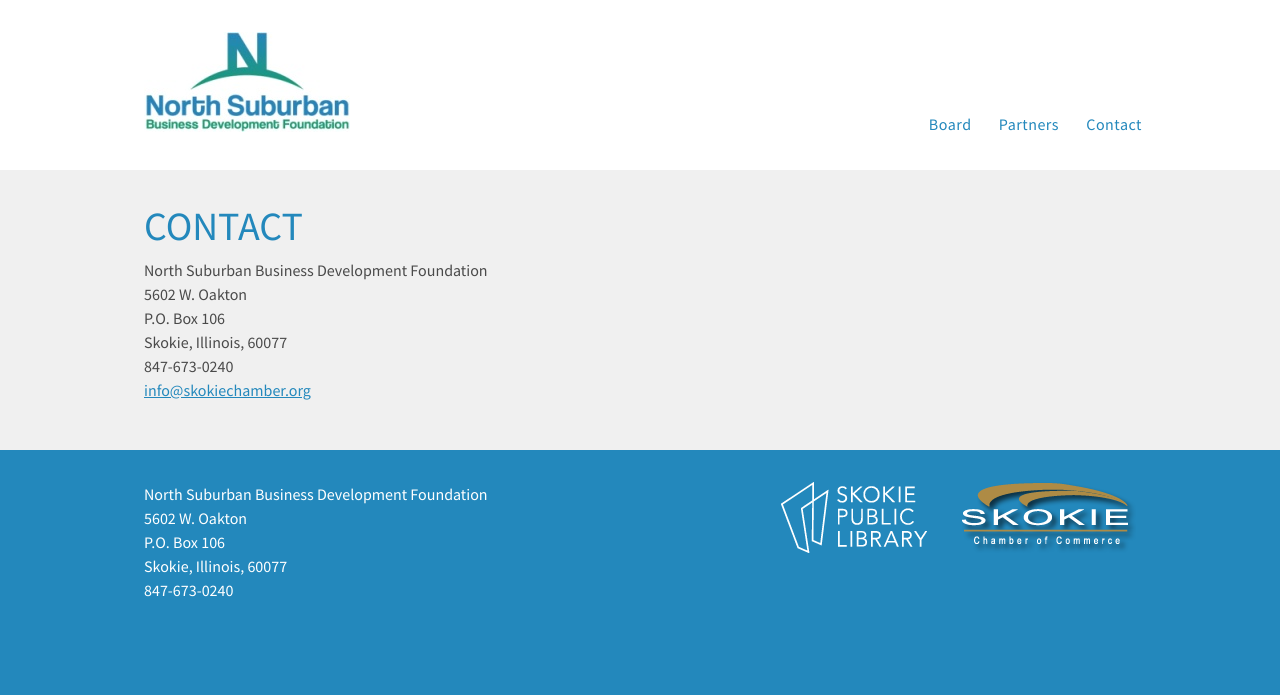
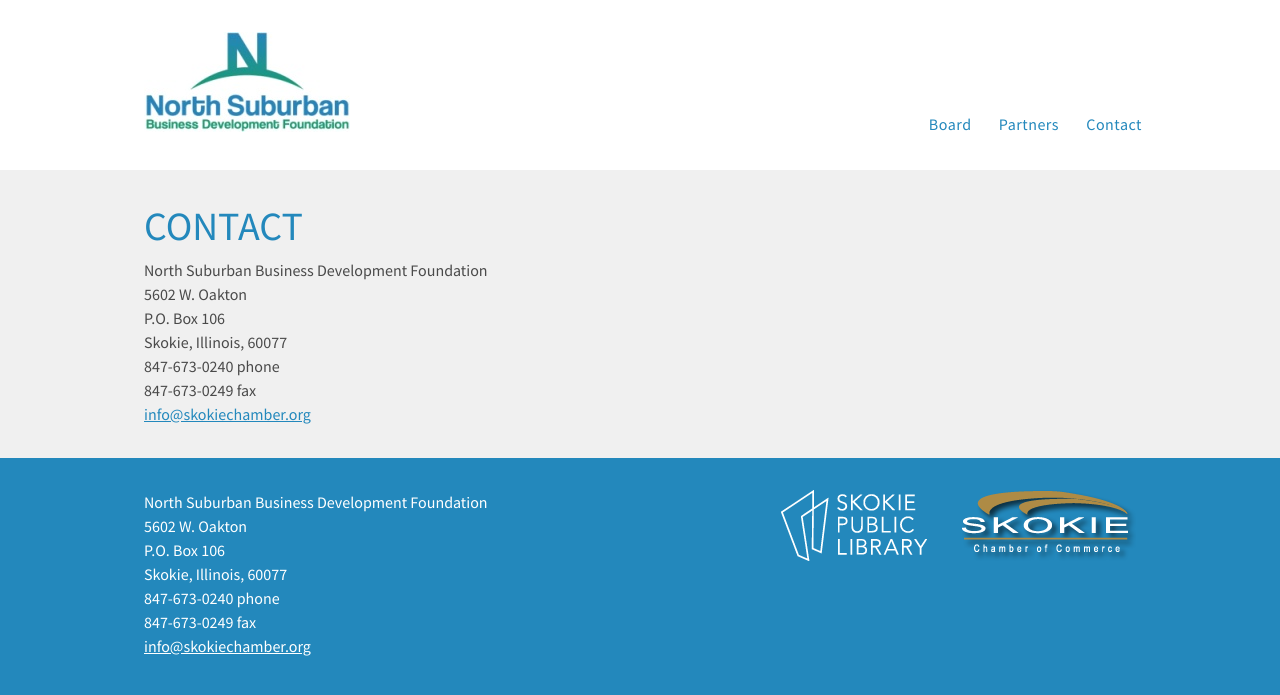
Before and after one commit to skokielibrary/nsbdf.org, a Jekyll site: the page built from contact/index.markdown, in a window 1280 px wide. Shown: the top 695 px of the page. Built offline with Jekyll 4.4.1, drawn with Linux system fonts in a browser that asks for light colours.

Commit message:
changed basedir

```diff
--- /dev/null
+++ b/CNAME
@@ -0,0 +1 @@
+www.nsbdf.org
--- a/_config.yml
+++ b/_config.yml
@@ -1,5 +1,5 @@
 title: "North Shore Business Development Foundation"
-baseurl: "/nsbdf.org"
+baseurl: "/"
 sass:
     sass_dir: _sass
     style: :compressed
--- a/_includes/address.html
+++ b/_includes/address.html
@@ -6,5 +6,7 @@
     <div class="street-address">5602 W. Oakton <br> P.O. Box 106</div>
     <span class="locality">Skokie</span>, <span class="region">Illinois</span>, <span class="postal-code">60077</span>
   </div>
-  <div class="tel">847-673-0240</div>
+  <div class="tel">847-673-0240 phone</div>
+  <div class="fax">847-673-0249 fax</div>
+  <a href="mailto:info@skokiechamber.org?subject=NSBDF" class="email">info@skokiechamber.org</a>
 </div>
--- a/assets/css/styles.scss
+++ b/assets/css/styles.scss
@@ -135,6 +135,10 @@ footer{
       margin-bottom: 2rem;
     }
 
+    a{
+      color: $white;
+    }
+
   }
 
   .partners{
--- a/contact/index.markdown
+++ b/contact/index.markdown
@@ -4,5 +4,3 @@ layout: page
 ---
 
 {% include address.html %}
-
-<p><a href="mailto:info@skokiechamber.org">info@skokiechamber.org</a></p>
```
